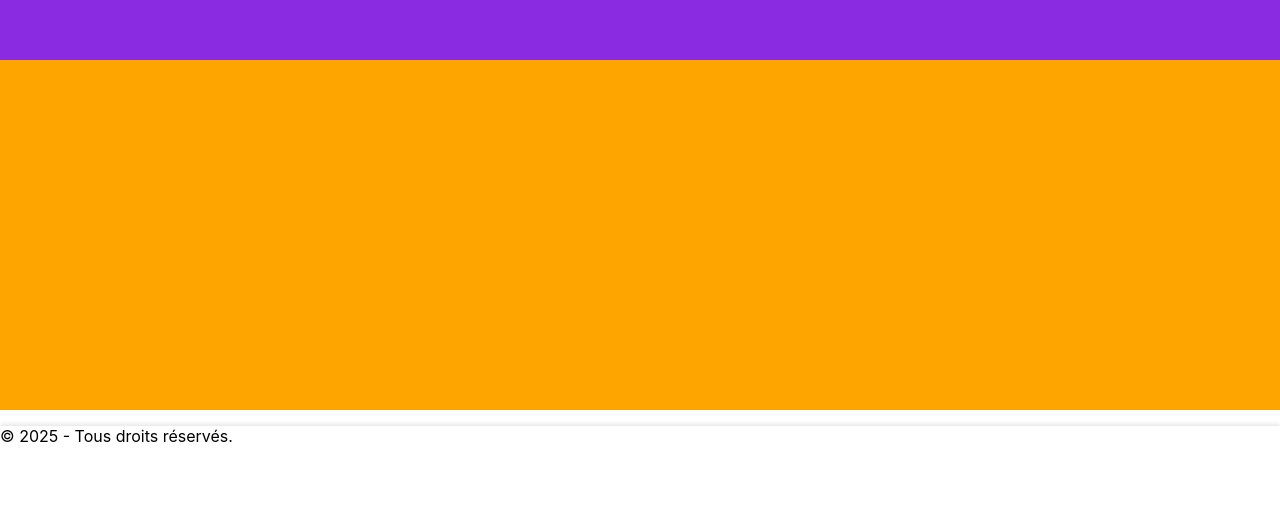
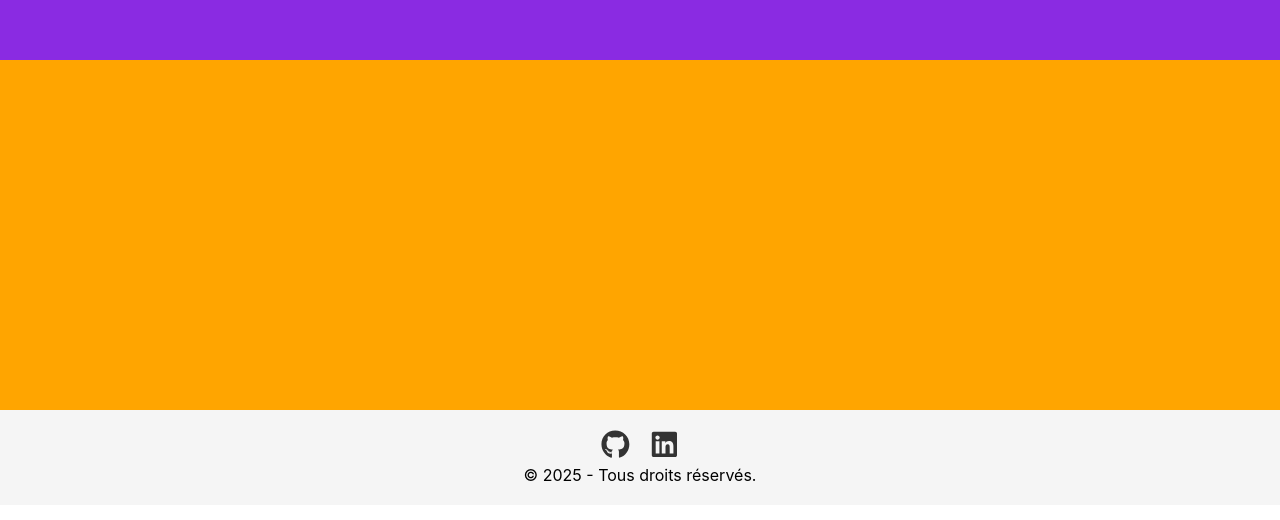
Before and after one commit to Kojiro-lu/Mon-Portefolio, a React (Vite) app: page / in a window 1280 px wide. Shown: the part 1940-2460 px from the top of the page. Built offline with nearby package versions, Linux system fonts and the light colour scheme.

Commit message:
Finalisation du Footer avec utilisation de react-icons

```diff
--- a/package.json
+++ b/package.json
@@ -12,6 +12,7 @@
   "dependencies": {
     "react": "^19.1.0",
     "react-dom": "^19.1.0",
+    "react-icons": "^5.5.0",
     "react-router-dom": "^7.6.1",
     "react-scroll": "^1.9.3"
   },
--- a/src/components/Footer/Footer.css
+++ b/src/components/Footer/Footer.css
@@ -1,4 +1,27 @@
 .footer-container {
-  box-shadow: 0 -2px 4px rgba(0, 0, 0, 0.1);
-  min-height: 150px;
+  display: flex;
+  flex-direction: column;
+  align-items: center;
+  padding: 20px;
+  background-color: #f5f5f5;
+  text-align: center;
 }
+
+.icon-container {
+  display: flex;
+  gap: 20px;
+}
+
+.icon-container a {
+  color: #333;
+  font-size: 1.8rem;
+  transition: color 0.3s ease;
+}
+.icon-container a:hover {
+  color: #7e9fce;
+}
+
+.text-footer {
+  margin: 0;
+  padding: 0;
+}
--- a/src/components/Footer/Footer.jsx
+++ b/src/components/Footer/Footer.jsx
@@ -1,11 +1,29 @@
 import "./Footer.css";
+import { FaGithub, FaLinkedin } from "react-icons/fa";
 
 function Footer() {
   return (
     <>
       <footer className="footer-container">
-        <div className="icon-container"></div>
-        <p className="text">© 2025 - Tous droits réservés.</p>
+        <div className="icon-container">
+          <a
+            href="https://github.com/Kojiro-lu"
+            target="_blank"
+            rel="noopener noreferrer"
+            aria-label="Lien vers GitHub"
+          >
+            <FaGithub />
+          </a>
+          <a
+            href="https://linkedin.com/in/anthony-v-91b35a358"
+            target="_blank"
+            rel="noopener noreferrer"
+            aria-label="Lien vers LinkedIn"
+          >
+            <FaLinkedin />
+          </a>
+        </div>
+        <p className="text-footer">© 2025 - Tous droits réservés.</p>
       </footer>
     </>
   );
```
Also changed, not shown: 1 other file (tests, documents, lock files or other folders).
